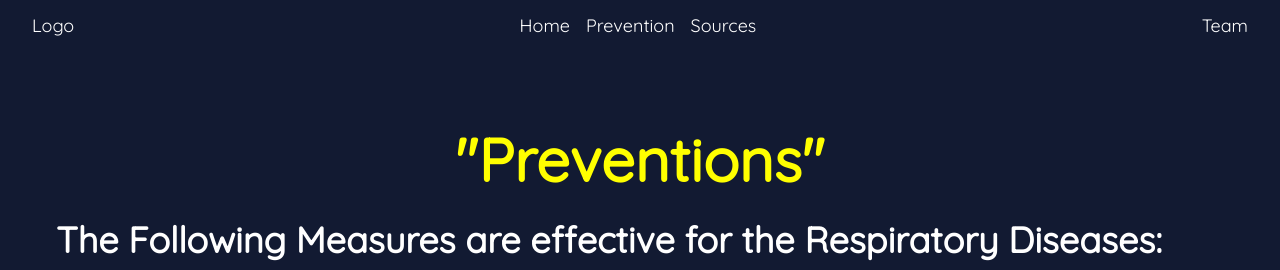
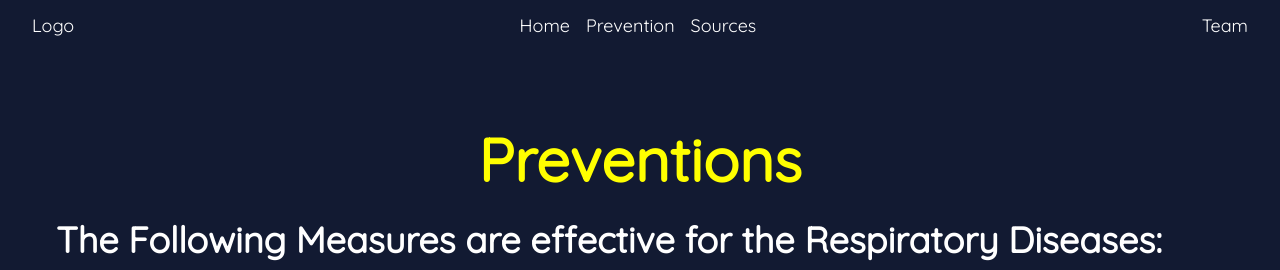
Before and after one commit to ad0rshcodes/air-pollution, a React (Create React App) app: page /preventionpage in a window 1280 px wide. Shown: the top 270 px of the page. Built offline with nearby package versions, Linux system fonts and the light colour scheme.

Commit message:
chore: update PreventionPage.jsx

```diff
--- a/src/components/PreventionPage.jsx
+++ b/src/components/PreventionPage.jsx
@@ -33,7 +33,7 @@ export default function PreventivePage(){
     <div className="flex items-center">
       <div className="landingPageText mx-6">
         <div className="slogan font-bold text-4xl my-2">
-          <div className="text-6xl yellow prev-head">"Preventions"</div>
+          <div className="text-6xl yellow prev-head">Preventions</div>
           The Following Measures are effective for the Respiratory Diseases:
         </div>
         <div >
```
